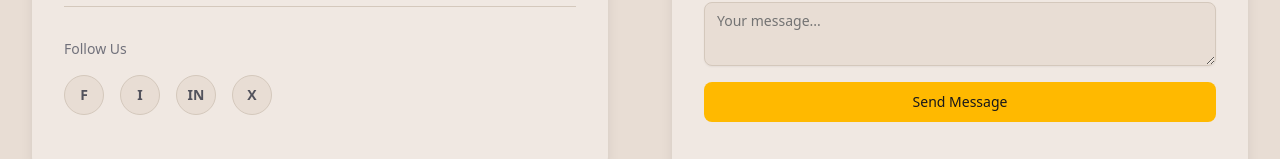
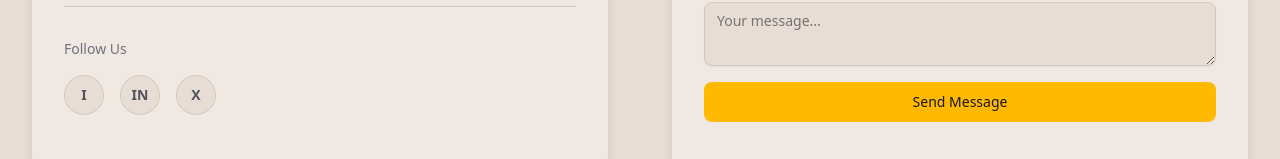
Before and after one commit to brandonalfred/daisy-aid-app, a Next.js app: page / in a window 1280 px wide. Shown: the part 3582-3741 px from the top of the page. Built offline with nearby package versions, Linux system fonts and the light colour scheme.

Commit message:
feat: remove Facebook social link

```diff
--- a/src/components/contact.tsx
+++ b/src/components/contact.tsx
@@ -8,7 +8,6 @@ import { Input } from '@/components/ui/input';
 import { Textarea } from '@/components/ui/textarea';
 
 const socialLinks = [
-  { label: 'Facebook', href: '#', icon: 'f' },
   {
     label: 'Instagram',
     href: 'https://www.instagram.com/daisyaidtransport',
```
